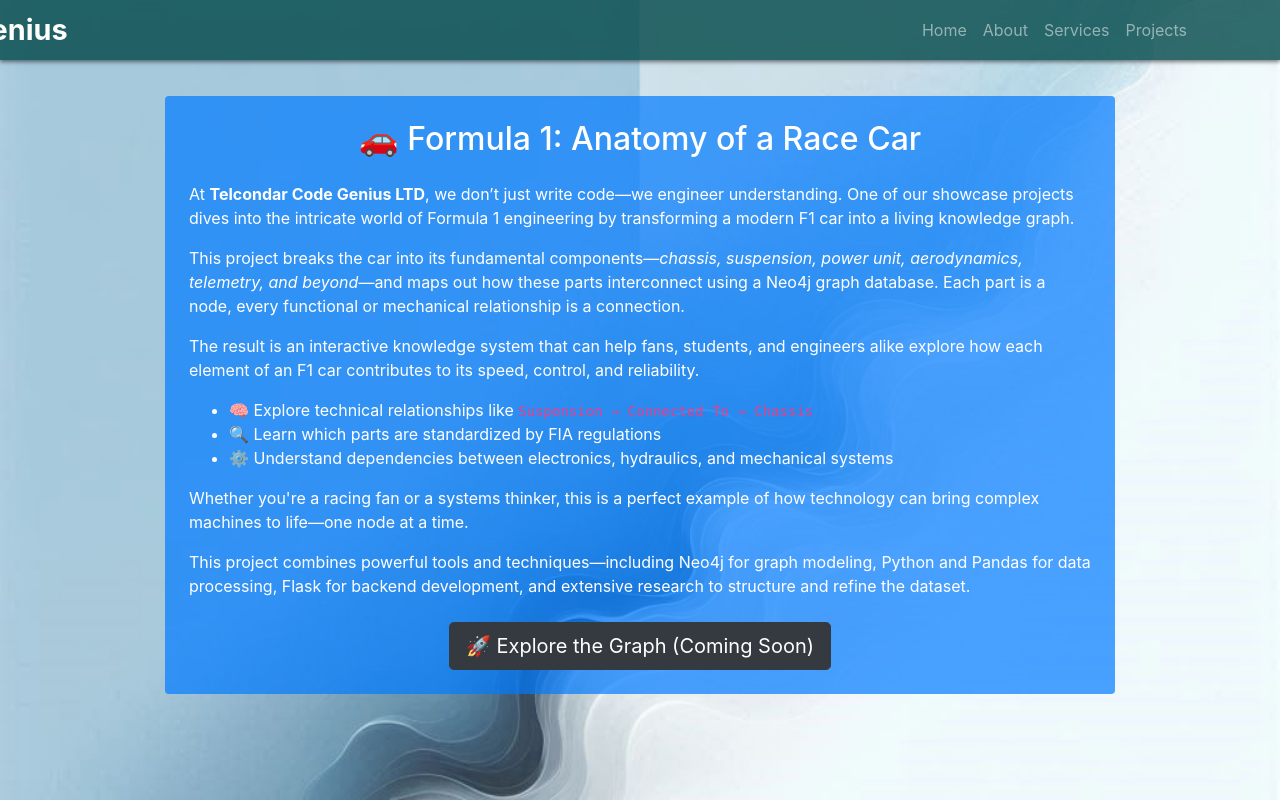
After one commit to Cgrigori/telcondar-code-genius-site, a Flask app: page /projects in a window 1280 px wide. The commit adds this page. Run offline with Flask 3, Linux system fonts and the light colour scheme; some libraries are stand-ins or nearby versions.

Commit message:
formula 1 project

```diff
--- a/app.py
+++ b/app.py
@@ -11,7 +11,7 @@
 
 @app.route("/")
 def home():
-    return render_template("index.html")
+    return render_template("home.html")
 
 @app.route("/about")
 def about():
@@ -21,5 +21,9 @@
 def services():
     return render_template("services.html")
 
+@app.route("/projects")
+def projects():
+    return render_template("projects.html")
+
 if __name__ == "__main__":
     app.run(debug=True)
--- a/templates/layout.html
+++ b/templates/layout.html
@@ -1,79 +1,80 @@
 <!DOCTYPE html>
-<html>
+<html lang="en">
 
 <head>
-	<!-- Required meta tags -->
-    <meta charset="utf-8">
+    <meta charset="UTF-8">
     <meta name="viewport" content="width=device-width, initial-scale=1, shrink-to-fit=no">
-
-    <!-- Bootstrap CSS -->
+    <title>Telcondar Code Genius</title>
     <link rel="stylesheet" href="https://maxcdn.bootstrapcdn.com/bootstrap/4.0.0/css/bootstrap.min.css" integrity="sha384-Gn5384xqQ1aoWXA+058RXPxPg6fy4IWvTNh0E263XmFcJlSAwiGgFAW/dAiS6JXm" crossorigin="anonymous">
-
-
-
-
-
-    <link rel="stylesheet" type="text/css" href="{{ url_for('static', filename='main.css') }}">
-
-	<title>Telcondar Code Genius</title>
-
-
-
-
     <style>
     body {
-  background-image: url('/static/homepage.png');
+        background-image: url('/static/homepage.jpg');
         background-repeat: no-repeat;
         background-attachment: fixed;
         background-size: cover;
     }
 
     .navbar {
-        background-color: rgba(10, 20, 120, 0.7);
+        background-color: rgba(0, 72, 73, 0.8); /* Lighter blue with opacity */
         color: white; /* Text color */
-        padding: 10px; /* Add some spacing */
-        box-shadow: 0 2px 4px rgba(0, 0, 0, 0.9); /* Shadow effect */
+        padding: 10px;
+        box-shadow: 0 2px 4px rgba(0, 0, 0, 0.5); /* Shadow effect */
     }
+
+    .navbar .container {
+        display: flex;
+        justify-content: flex-start; /* Align content to the left */
+        align-items: center; /* Vertically center the content */
+    }
+
+    .navbar-brand {
+        font-size: 1.8rem; /* Adjust the size as needed */
+        font-weight: bold; /* Optional: Make the brand name bold */
+        color: white; /* White text for the navbar brand */
+        margin: -345px; /* Ensure no margins */
+    }
+
+    .navbar-nav {
+        margin-left: auto; /* Push the nav links to the right */
+    }
+
     .bg-light-custom {
-    background-color: rgba(0, 60, 180, 0.9);  /* Light blue color, you can change this to any color */
+        background-color: rgba(0, 123, 255, 0.7); /* Adjust to a lighter blue if desired */
     }
+
 </style>
 </head>
+
 <body>
+
     <header class="site-header">
         <nav class="navbar navbar-expand-md navbar-dark fixed-top">
             <div class="container">
-	      <a class="navbar-brand mr-4" href="/">Telcondar Code Genius</a>
+                <a class="navbar-brand" href="/">Telcondar Code Genius</a>
                 <button class="navbar-toggler" type="button" data-toggle="collapse" data-target="#navbarToggle" aria-controls="navbarToggle" aria-expanded="false" aria-label="Toggle navigation">
                     <span class="navbar-toggler-icon"></span>
                 </button>
                 <div class="collapse navbar-collapse" id="navbarToggle">
-	        <div class="navbar-nav mr-auto">
-	          	<a href="index.html">Home</a>
-        		<a href="about.html">About Us</a>
-        		<a href="services.html">Services</a>
-
-
-
+                    <div class="navbar-nav ml-auto">
+						<a class="nav-item nav-link" href="{{ url_for('home') }}">Home</a>
+						<a class="nav-item nav-link" href="{{ url_for('about') }}">About</a>
+						<a class="nav-item nav-link" href="{{ url_for('services') }}">Services</a>
+                        <a class="nav-item nav-link" href="{{ url_for('projects') }}">Projects</a>
                     </div>
-
-
                 </div>
             </div>
         </nav>
     </header>
-	<main role="main" class="container">
 
-
+    <main role="main" class="content">
+        {% block content %}
         {% endblock %}
-
     </main>
 
     <!-- Optional JavaScript -->
-    <!-- jQuery first, then Popper.js, then Bootstrap JS -->
     <script src="https://code.jquery.com/jquery-3.2.1.slim.min.js" integrity="sha384-KJ3o2DKtIkvYIK3UENzmM7KCkRr/rE9/Qpg6aAZGJwFDMVNA/GpGFF93hXpG5KkN" crossorigin="anonymous"></script>
     <script src="https://cdnjs.cloudflare.com/ajax/libs/popper.js/1.12.9/umd/popper.min.js" integrity="sha384-ApNbgh9B+Y1QKtv3Rn7W3mgPxhU9K/ScQsAP7hUibX39j7fakFPskvXusvfa0b4Q" crossorigin="anonymous"></script>
     <script src="https://maxcdn.bootstrapcdn.com/bootstrap/4.0.0/js/bootstrap.min.js" integrity="sha384-JZR6Spejh4U02d8jOt6vLEHfe/JQGiRRSQQxSfFWpi1MquVdAyjUar5+76PVCmYl" crossorigin="anonymous"></script>
+</body>
 
-</body>
 </html>
--- /dev/null
+++ b/templates/projects.html
@@ -0,0 +1,32 @@
+{% extends "layout.html" %}
+{% block content %}
+<div class="container mt-5 pt-5 text-white">
+    <div class="row">
+        <div class="col-md-10 offset-md-1 bg-light-custom p-4 rounded shadow-lg">
+            <h2 class="text-center mb-4">🚗 Formula 1: Anatomy of a Race Car</h2>
+            <p>
+                At <strong>Telcondar Code Genius LTD</strong>, we don’t just write code—we engineer understanding. One of our showcase projects dives into the intricate world of Formula 1 engineering by transforming a modern F1 car into a living knowledge graph.
+            </p>
+            <p>
+                This project breaks the car into its fundamental components—<em>chassis, suspension, power unit, aerodynamics, telemetry, and beyond</em>—and maps out how these parts interconnect using a Neo4j graph database. Each part is a node, every functional or mechanical relationship is a connection.
+            </p>
+            <p>
+                The result is an interactive knowledge system that can help fans, students, and engineers alike explore how each element of an F1 car contributes to its speed, control, and reliability.
+            </p>
+            <ul>
+                <li>🧠 Explore technical relationships like <code>Suspension → Connected To → Chassis</code></li>
+                <li>🔍 Learn which parts are standardized by FIA regulations</li>
+                <li>⚙️ Understand dependencies between electronics, hydraulics, and mechanical systems</li>
+            </ul>
+            <p>
+                Whether you're a racing fan or a systems thinker, this is a perfect example of how technology can bring complex machines to life—one node at a time.
+            </p>
+
+            <p>This project combines powerful tools and techniques—including Neo4j for graph modeling, Python and Pandas for data processing, Flask for backend development, and extensive research to structure and refine the dataset.</p>
+            <div class="text-center mt-4">
+                <a href="#" class="btn btn-dark btn-lg">🚀 Explore the Graph (Coming Soon)</a>
+            </div>
+        </div>
+    </div>
+</div>
+{% endblock %}
```
Also changed, not shown: templates/home.html (+28 -1 lines), .spyproject/config/workspace.ini, static/homepage2.jpg (added), static/logo.png (added). Lines whose indentation alone changed are shown as unchanged.
